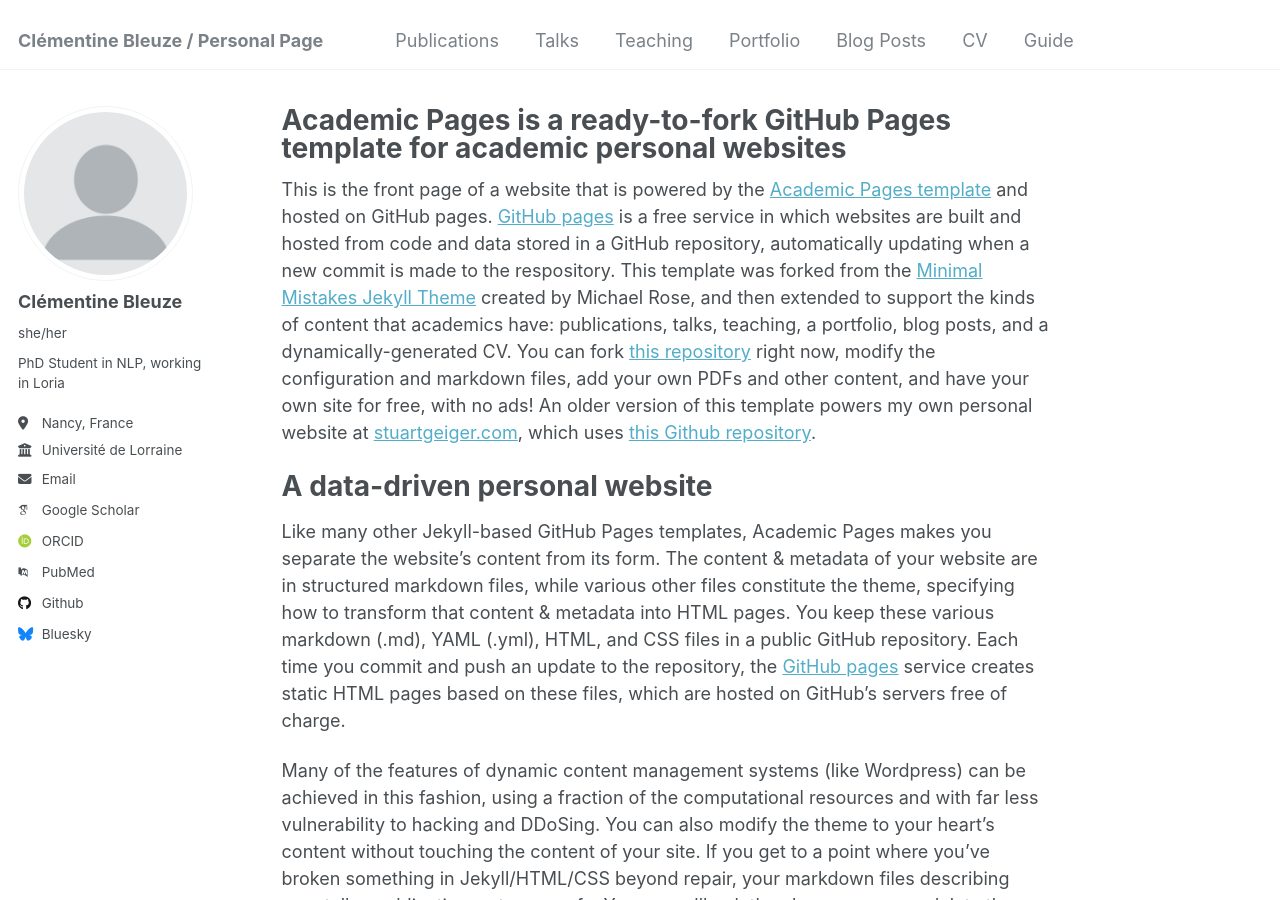
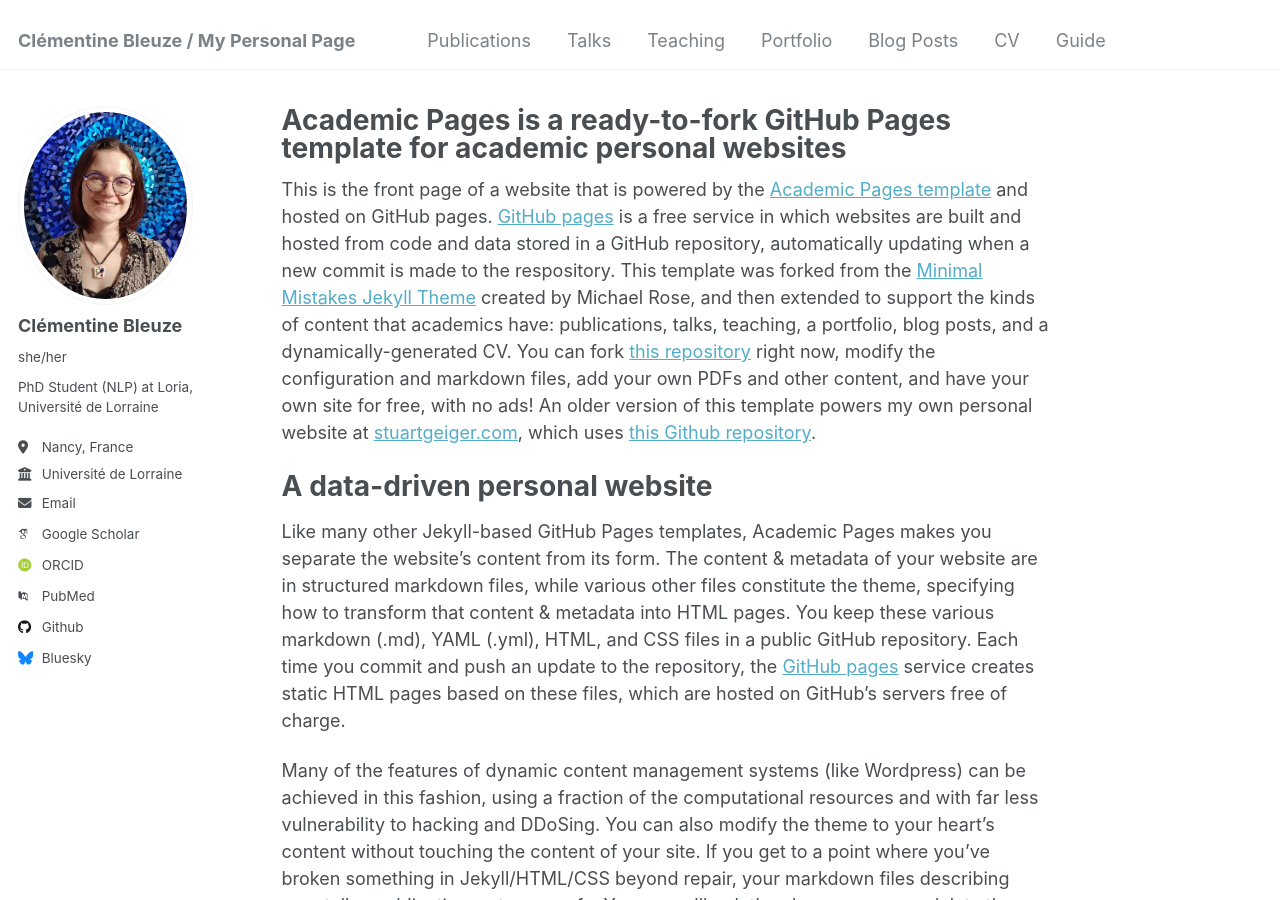
Before and after one commit to ClementineBleuze/ClementineBleuze.github.io, a Jekyll site: the page built from _pages/about.md, in a window 1280 px wide and 900 px high. Built offline with Jekyll 4.4.1, drawn with Linux system fonts in a browser that asks for light colours; some web fonts are replaced; part of the change alters nothing that is shown.

Commit message:
Update _config.yml

```diff
--- a/_config.yml
+++ b/_config.yml
@@ -8,10 +8,10 @@
 
 # Basic Site Settings
 locale                   : "en-US"
-title                    : "Clémentine Bleuze / Personal Page"
+title                    : "Clémentine Bleuze / My Personal Page"
 title_separator          : "-"
 name                     : &name "Clémentine Bleuze"
-description              : &description "PhD Student in NLP, working in Loria, Université de Lorraine (Nancy, France)."
+description              : &description "Description."
 url                      : https://academicpages.github.io # the base hostname & protocol for your site e.g. "https://mmistakes.github.io"
 baseurl                  : "" # the subpath of your site, e.g. "/blog"
 repository               : "academicpages/academicpages.github.io"
@@ -21,10 +21,10 @@ repository               : "academicpages/academicpages.github.io"
 #               Additional customization can be done by editing /_includes/author-profile.html
 author:
   # Biographic information
-  avatar           : "profile.png"
+  avatar           : "profile.jpeg"
   name             : "Clémentine Bleuze"
   pronouns         : "she/her" # example: "she/her"
-  bio              : "PhD Student in NLP, working in Loria"
+  bio              : "PhD Student (NLP) at Loria, Université de Lorraine"
   location         : "Nancy, France"
   employer         : "Université de Lorraine"
   uri              : # URL
@@ -32,23 +32,23 @@ author:
 
   # Academic websites
   arxiv            : # URL - Update with the correct link to your profile
-  googlescholar    : "https://scholar.google.com/citations?user=PS_CX0AAAAAJ"
+  googlescholar    : ""
   impactstory      : # URL
-  orcid            : "http://orcid.org/yourorcidurl"
+  orcid            : ""
   semantic         : # URL
-  pubmed           : "https://www.ncbi.nlm.nih.gov/pubmed/?term=john+snow"
+  pubmed           : ""
   researchgate     : # URL
 
   # Repositories and software development
   bitbucket        : # Username - Update with your username on the site
   codepen          : # Username
   dribbble         : # Username
-  github           : "academicpages"
+  github           : "ClementineBleuze"
   kaggle           : # Username
   stackoverflow    : # User number or user number and name (i.e., use "1" or "1/jeff-atwood")
 
   # Social media
-  bluesky          : "bsky.app" # Replace this with you Bluesky username
+  bluesky          : "" # Replace this with you Bluesky username
   facebook         : # Username
   flickr           : # Username
   foursquare       : # Username
```
